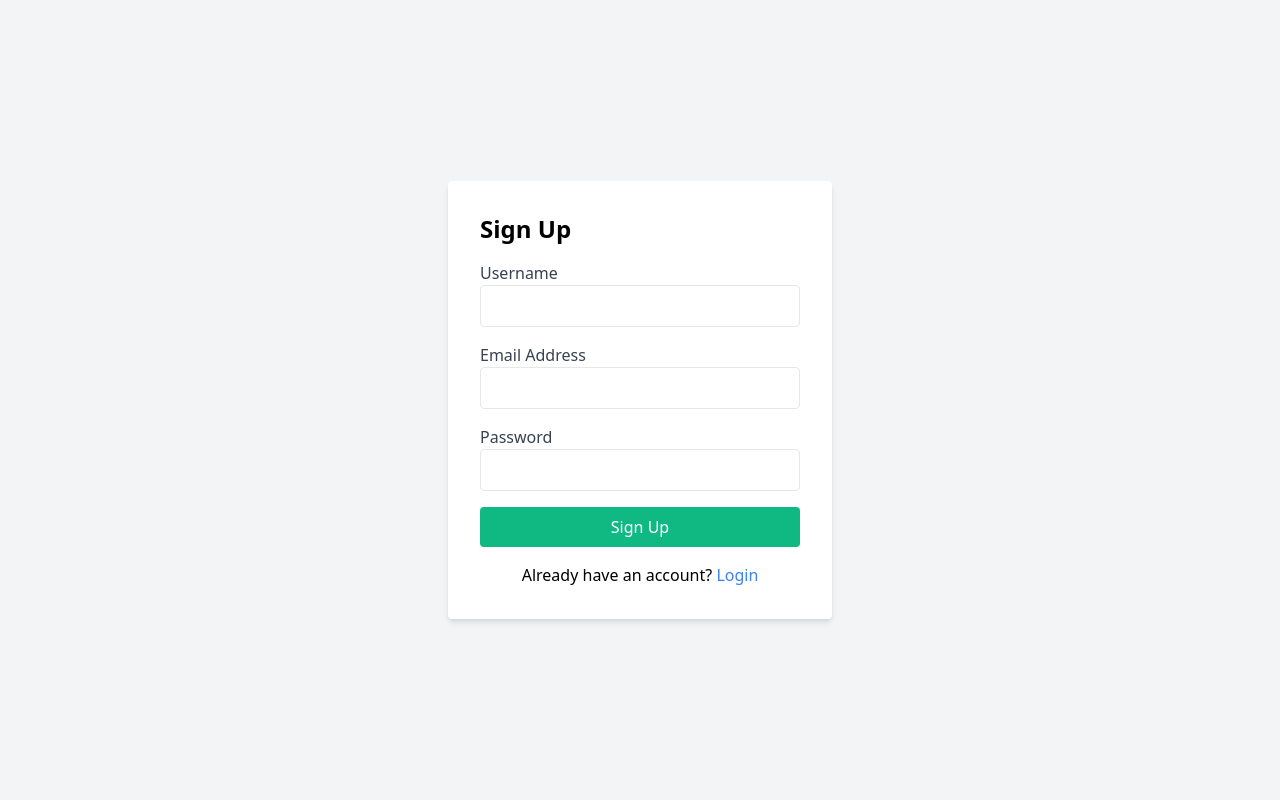
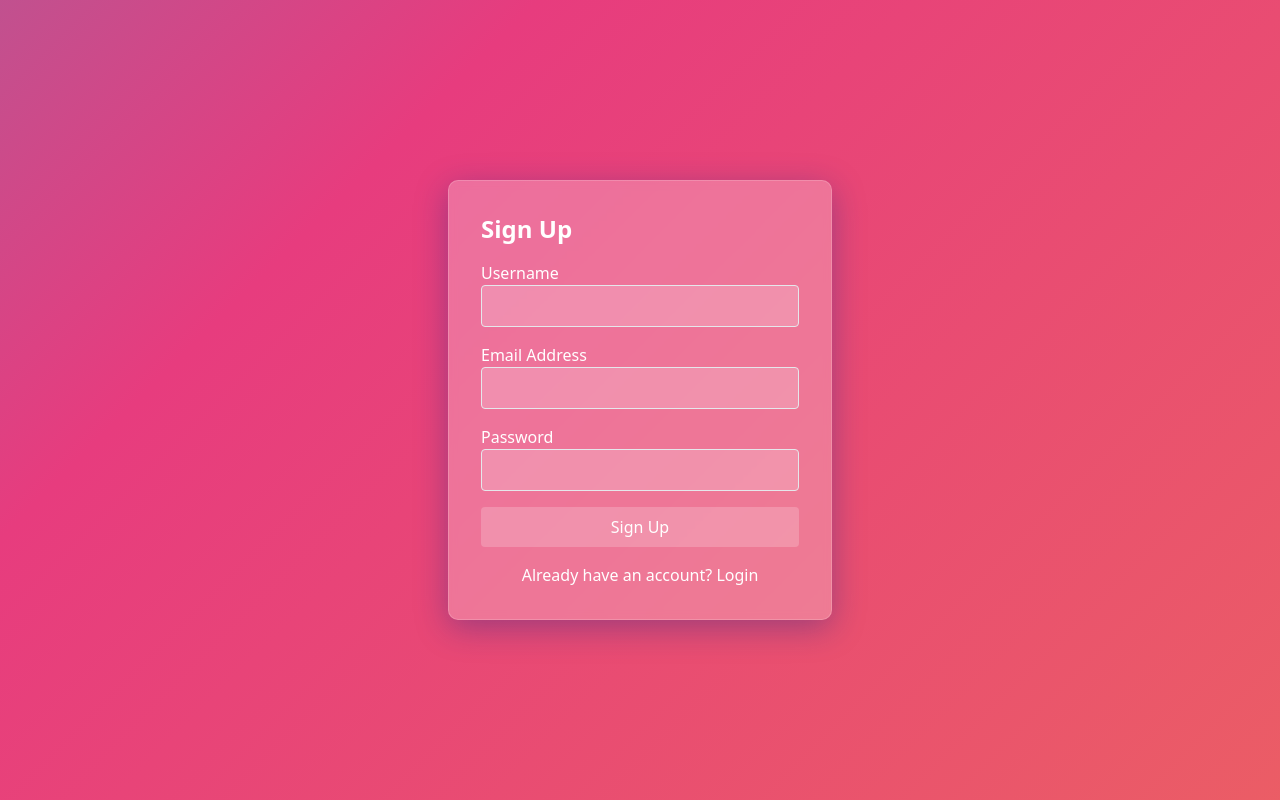
Before and after one commit to ratnam1510/PredictStock, a Python web app: template templates/signup.html in a window 1280 px wide. Run offline with Jinja, Linux system fonts and the light colour scheme; the template is opened without the code that fills it, so the values that code supplies are empty.

Commit message:
Update signup.html

```diff
--- a/templates/signup.html
+++ b/templates/signup.html
@@ -5,30 +5,86 @@
     <meta name="viewport" content="width=device-width, initial-scale=1.0">
     <title>Sign Up</title>
     <link rel="stylesheet" href="https://cdnjs.cloudflare.com/ajax/libs/tailwindcss/2.2.19/tailwind.min.css">
+    <style>
+        @keyframes fadeIn {
+            from { opacity: 0; transform: translateY(-20px); }
+            to { opacity: 1; transform: translateY(0); }
+        }
+
+        @keyframes slideIn {
+            from { transform: translateX(-50px); opacity: 0; }
+            to { transform: translateX(0); opacity: 1; }
+        }
+
+        @keyframes gradientFlow {
+            0% { background-position: 0% 50%; }
+            50% { background-position: 100% 50%; }
+            100% { background-position: 0% 50%; }
+        }
+
+        body {
+            background: linear-gradient(-45deg, #ee7752, #e73c7e, #23a6d5, #23d5ab);
+            background-size: 400% 400%;
+            animation: gradientFlow 15s ease infinite;
+        }
+
+        .animate-fade-in {
+            animation: fadeIn 0.5s ease-out;
+        }
+
+        .animate-slide-in {
+            animation: slideIn 0.5s ease-out;
+        }
+
+        .input-transition {
+            transition: all 0.3s ease;
+        }
+
+        .input-transition:focus {
+            transform: scale(1.02);
+            box-shadow: 0 0 0 3px rgba(255, 255, 255, 0.5);
+        }
+
+        .button-transition {
+            transition: all 0.3s ease;
+        }
+
+        .button-transition:hover {
+            transform: translateY(-2px);
+            box-shadow: 0 4px 6px rgba(0, 0, 0, 0.1);
+        }
+
+        .glass-effect {
+            background: rgba(255, 255, 255, 0.25);
+            box-shadow: 0 8px 32px 0 rgba(31, 38, 135, 0.37);
+            backdrop-filter: blur(4px);
+            -webkit-backdrop-filter: blur(4px);
+            border-radius: 10px;
+            border: 1px solid rgba(255, 255, 255, 0.18);
+        }
+    </style>
 </head>
-<body class="bg-gray-100">
-    <div class="min-h-screen flex items-center justify-center">
-        <div class="bg-white p-8 rounded shadow-md w-96">
-            <h2 class="text-2xl font-bold mb-4">Sign Up</h2>
+<body class="min-h-screen flex items-center justify-center">
+    <div class="glass-effect p-8 rounded-lg w-96 animate-fade-in">
+        <h2 class="text-2xl font-bold mb-4 animate-slide-in text-white">Sign Up</h2>
         <form method="POST">
-                <div class="mb-4">
-                    <label for="username" class="block text-gray-700">Username</label>
-                    <input type="text" id="username" name="username" required class="w-full px-3 py-2 border rounded">
+            <div class="mb-4 animate-slide-in" style="animation-delay: 0.1s;">
+                <label for="username" class="block text-white">Username</label>
+                <input type="text" id="username" name="username" required class="w-full px-3 py-2 border rounded input-transition bg-white bg-opacity-20 text-white placeholder-white::placeholder">
             </div>
-                <div class="mb-4">
-                    <label for="email" class="block text-gray-700">Email Address</label>
-                    <input type="email" id="email" name="email" required class="w-full px-3 py-2 border rounded">
+            <div class="mb-4 animate-slide-in" style="animation-delay: 0.2s;">
+                <label for="email" class="block text-white">Email Address</label>
+                <input type="email" id="email" name="email" required class="w-full px-3 py-2 border rounded input-transition bg-white bg-opacity-20 text-white placeholder-white::placeholder">
             </div>
-                <div class="mb-4">
-                    <label for="password" class="block text-gray-700">Password</label>
-                    <input type="password" id="password" name="password" required class="w-full px-3 py-2 border rounded">
+            <div class="mb-4 animate-slide-in" style="animation-delay: 0.3s;">
+                <label for="password" class="block text-white">Password</label>
+                <input type="password" id="password" name="password" required class="w-full px-3 py-2 border rounded input-transition bg-white bg-opacity-20 text-white placeholder-white::placeholder">
             </div>
-                <button type="submit" class="w-full bg-green-500 text-white py-2 rounded hover:bg-green-600">Sign Up</button>
+            <button type="submit" class="w-full bg-white bg-opacity-20 text-white py-2 rounded hover:bg-opacity-30 button-transition animate-slide-in" style="animation-delay: 0.4s;">Sign Up</button>
         </form>
-            <p class="mt-4 text-center">
-                Already have an account? <a href="{{ url_for('login') }}" class="text-blue-500">Login</a>
+        <p class="mt-4 text-center animate-fade-in text-white" style="animation-delay: 0.5s;">
+            Already have an account? <a href="{{ url_for('login') }}" class="text-white hover:underline">Login</a>
         </p>
-        </div>
     </div>
 </body>
 </html>
```
Lines whose indentation alone changed are shown as unchanged.
